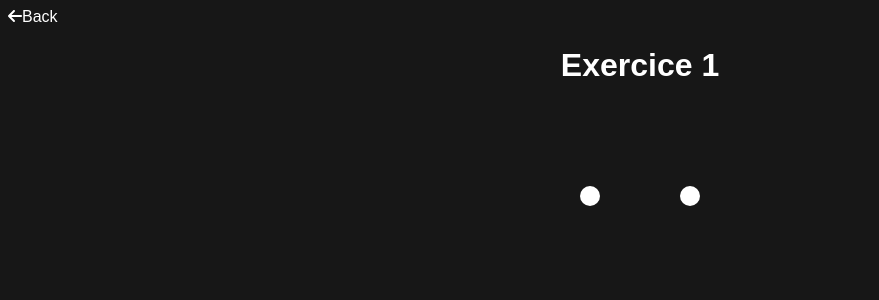
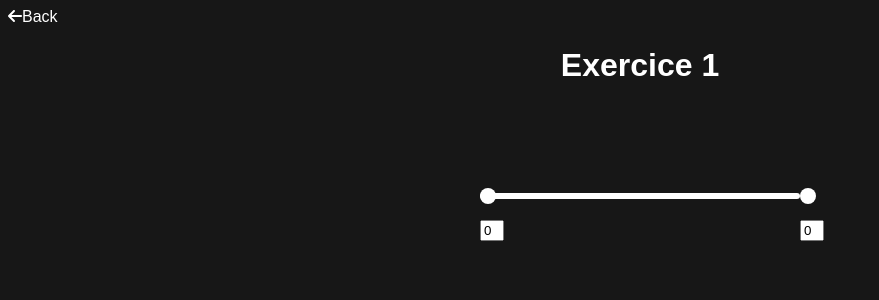
Before and after one commit to manu997/range-component, a Next.js app: page /exercice-1 in a window 1280 px wide. Shown: the top 300 px of the page, without its empty margins (0-879 px from the left). Built offline with nearby package versions, Linux system fonts and the light colour scheme.

Commit message:
Dot and range logic

```diff
--- a/src/components/Dot/Dot.tsx
+++ b/src/components/Dot/Dot.tsx
@@ -1,22 +1,21 @@
-import { useCallback, useMemo, useState } from 'react';
+import { CSSProperties, useCallback, useMemo, useState } from 'react';
 import styles from './dot.module.scss';
+import Draggable, { DraggableData, DraggableEvent } from 'react-draggable';
 
 interface DotProps {
-  color?: string;
-  initialSize?: number;
+  initialPosition: number;
+  containerWidth: number;
 }
 
-const Dot = ({ color = 'white', initialSize = 20 }: DotProps) => {
-  const [size, setSize] = useState(initialSize);
+const Dot = ({ initialPosition, containerWidth }: DotProps) => {
+  const MIN_VALUE = 0;
+  const MAX_VALUE = 100;
+
   const [isDragging, setIsDragging] = useState(false);
-
-  const expand = useCallback(() => {
-    setSize((prev) => prev * 1.5);
-  }, [setSize]);
-
-  const shrink = useCallback(() => {
-    setSize(initialSize);
-  }, [initialSize, setSize]);
+  const [currentPosition, setCurrentPosition] = useState({
+    x: initialPosition,
+    y: 0,
+  });
 
   const drag = useCallback(() => {
     setIsDragging(true);
@@ -26,25 +25,56 @@
     setIsDragging(false);
   }, [setIsDragging]);
 
-  const customStyles = useMemo(
+  const calculateValue = useCallback(
+    (clientX: number) => {
+      const value = Math.round(
+        (clientX / containerWidth) * (MAX_VALUE - MIN_VALUE) + MIN_VALUE
+      );
+      setCurrentPosition({ x: value, y: 0 }); // Actualizar la posición
+    },
+    [containerWidth]
+  );
+
+  const handleDrag = useCallback(
+    (e: DraggableEvent, data: DraggableData) => {
+      calculateValue(data.x); // Llamar a la función con la posición actual
+    },
+    [calculateValue]
+  );
+
+  const setInitialPosition = useMemo(() => {
+    const value = containerWidth * (initialPosition / 100);
+    return { x: value, y: 0 };
+  }, [containerWidth, initialPosition]);
+
+  const customStyles: CSSProperties = useMemo(
     () => ({
-      width: size,
-      height: size,
-      backgroundColor: color,
       cursor: isDragging ? 'grabbing' : 'grab',
     }),
-    [color, size, isDragging]
+    [isDragging]
   );
 
+  if (containerWidth < 0) return null;
+
+  console.info(setInitialPosition);
+
   return (
-    <span
-      onMouseEnter={expand}
-      onMouseLeave={shrink}
-      onMouseDownCapture={drag}
-      onMouseUpCapture={release}
-      className={styles.dot}
-      style={customStyles}
-    />
+    <Draggable
+      axis='x'
+      bounds='parent'
+      defaultPosition={setInitialPosition}
+      onDrag={handleDrag}
+    >
+      <div
+        onMouseDown={drag}
+        onMouseUp={release}
+        style={customStyles}
+        className={styles.dotContainer}
+      >
+        <div className={styles.dot} />
+        <input className={styles.label} value={currentPosition?.x % 100} />
+      </div>
+    </Draggable>
   );
 };
 
--- a/src/components/Dot/dot.module.scss
+++ b/src/components/Dot/dot.module.scss
@@ -1,5 +1,20 @@
+@use '../../styles/variables' as *;
+
 .dot {
-    border-radius: 50%;
-    display: inline-block;
-    transition: all 0.1s;
-  }
+  border-radius: 50%;
+  transition: all 0.1s;
+  height: 1rem;
+  width: 1rem;
+  background-color: $foreground;
+}
+
+.dotContainer {
+  position: absolute;
+}
+
+.label {
+  position: absolute;
+  margin-top: 1rem;
+  cursor: text;
+  width: 100%;
+}
--- a/src/components/Range/Range.tsx
+++ b/src/components/Range/Range.tsx
@@ -1,12 +1,32 @@
-import React from 'react';
+import React, { useEffect, useRef, useState } from 'react';
 import styles from './Range.module.scss';
 import { Dot } from '../Dot';
 
 const Range = () => {
+  const rangeRef = useRef<HTMLDivElement>(null);
+  const [containerWidth, setContainerWidth] = useState(-1);
+
+  useEffect(() => {
+    const updateWidth = () => {
+      if (rangeRef.current) {
+        setContainerWidth(rangeRef.current.clientWidth);
+      }
+    };
+
+    updateWidth();
+
+    window.addEventListener('resize', updateWidth);
+
+    return () => {
+      window.removeEventListener('resize', updateWidth);
+    };
+  }, []);
+
   return (
-    <div className={styles.rangeContainer}>
-      <Dot />
-      <Dot />
+    <div className={styles.rangeContainer} ref={rangeRef}>
+      <div className={styles.rangeLine} />
+      <Dot containerWidth={containerWidth} initialPosition={0} />
+      <Dot containerWidth={containerWidth} initialPosition={100} />
     </div>
   );
 };
--- a/src/components/Range/range.module.scss
+++ b/src/components/Range/range.module.scss
@@ -1,5 +1,18 @@
+@use '../../styles/variables' as *;
+
 .rangeContainer {
-    display: flex;
-    align-items: center;
-    gap: 5rem
-  }
+  display: flex;
+  align-items: center;
+  gap: 5rem;
+  position: relative;
+  height: 20px;
+  width: 20rem;
+}
+
+.rangeLine {
+  width: 100%;
+  height: 0.35rem;
+  background-color: $foreground;
+  margin: 0 auto;
+  border-radius: 1rem;
+}
```
Also changed, not shown: src/app/page.module.scss (+4 -3 lines).
